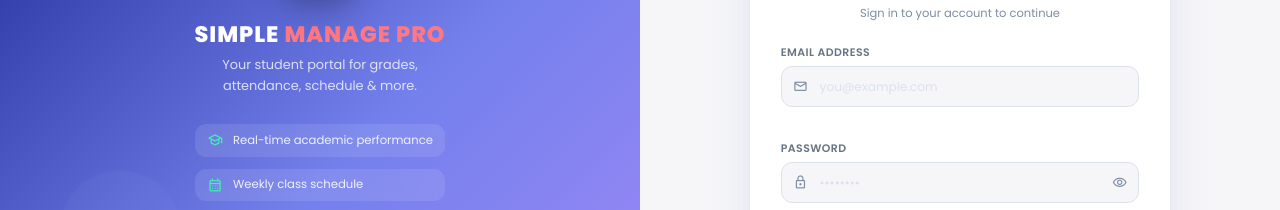
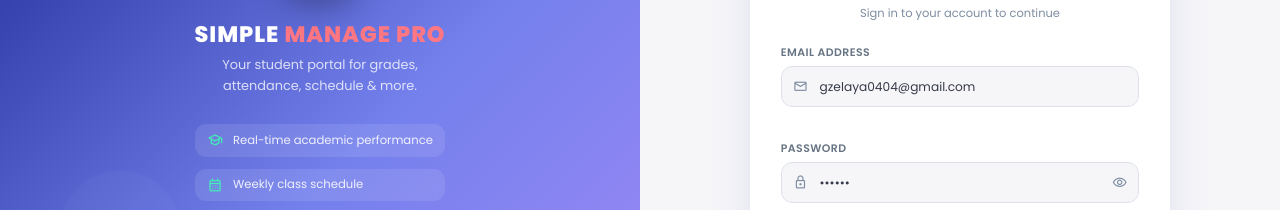
Before and after one commit to GabrielAbarca/SMP-Web-Page, a website built with Vite: page login.html in a window 1280 px wide. Shown: the part 292-502 px from the top of the page. Built offline with nearby package versions, Linux system fonts and the light colour scheme; no server answers.

Commit message:
grant acess to the public with Dev credentials

```diff
--- a/login.html
+++ b/login.html
@@ -102,6 +102,7 @@
                                 placeholder="you@example.com"
                                 autocomplete="email"
                                 required
+                                value="gzelaya0404@gmail.com"
                             >
                         </div>
                         <span class="field-error" id="error-email"></span>
@@ -119,6 +120,7 @@
                                 placeholder="••••••••"
                                 autocomplete="current-password"
                                 required
+                                value="Dev123"
                             >
                             <button type="button" class="toggle-password" id="toggle-password" aria-label="Show password">
                                 <span class="material-symbols-outlined" id="toggle-password-icon">visibility</span>
```
